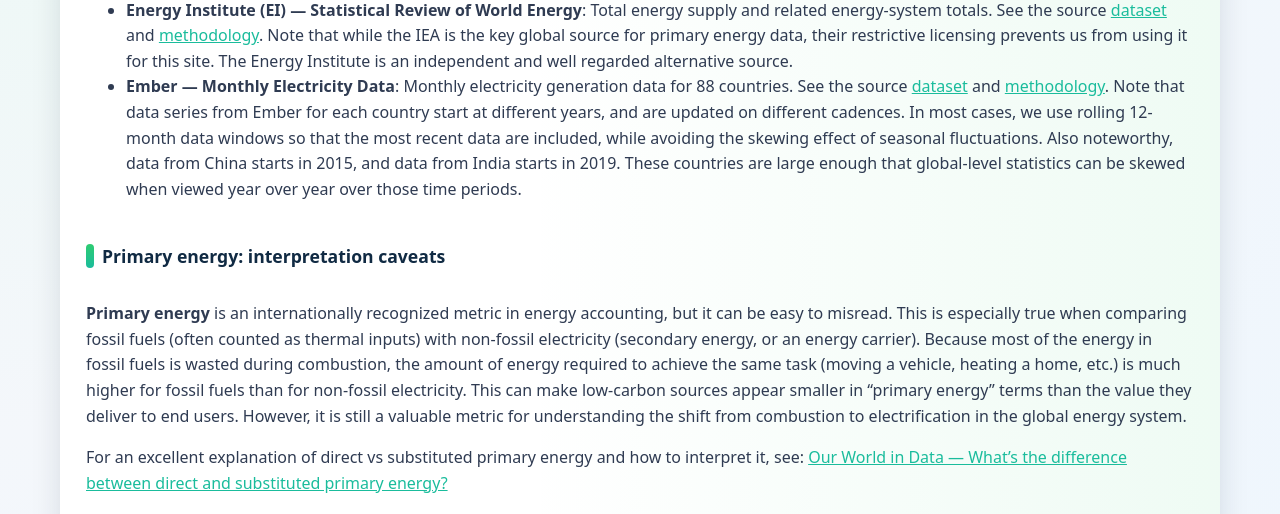
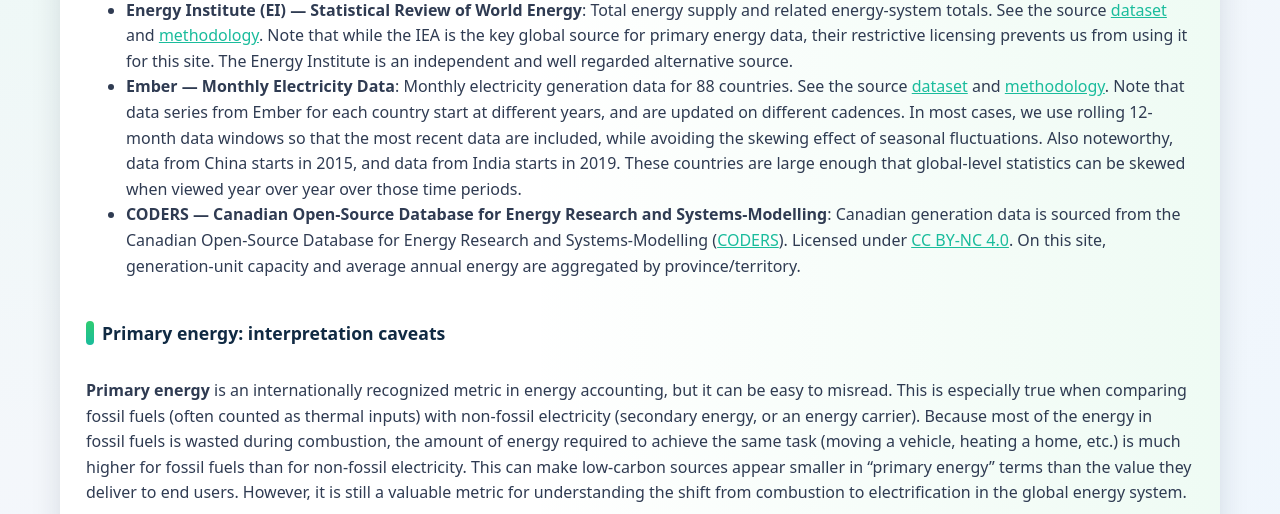
Before and after one commit to jarthorn/energy-stats, a Django app: page /about/ in a window 1280 px wide. Shown: the part 577-1091 px from the top of the page. Run offline with Django 5.2, Linux system fonts and the light colour scheme.

Commit message:
Add attribution for CODERS data

```diff
--- a/core/templates/core/about.html
+++ b/core/templates/core/about.html
@@ -57,6 +57,14 @@
             on different cadences. In most cases, we use rolling 12-month data windows so that the most recent data are included, while avoiding
             the skewing effect of seasonal fluctuations. Also noteworthy, data from China starts in 2015, and data from India starts in 2019.
             These countries are large enough that global-level statistics can be skewed when viewed year over year over those time periods.
+        </li>
+        <li>
+            <strong>CODERS — Canadian Open-Source Database for Energy Research and Systems-Modelling</strong>:
+            Canadian generation data is sourced from the Canadian Open-Source Database for Energy Research and Systems-Modelling
+            (<a href="https://coders.cme-emh.ca/" target="_blank" rel="noopener noreferrer">CODERS</a>).
+            Licensed under
+            <a href="https://creativecommons.org/licenses/by-nc/4.0/" target="_blank" rel="noopener noreferrer">CC BY-NC 4.0</a>.
+            On this site, generation-unit capacity and average annual energy are aggregated by province/territory.
         </li>
     </ul>
 
```
